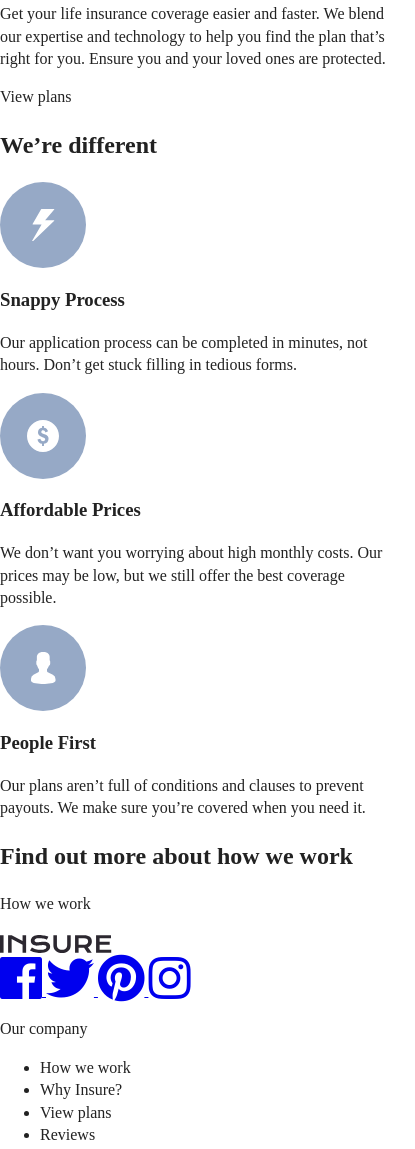
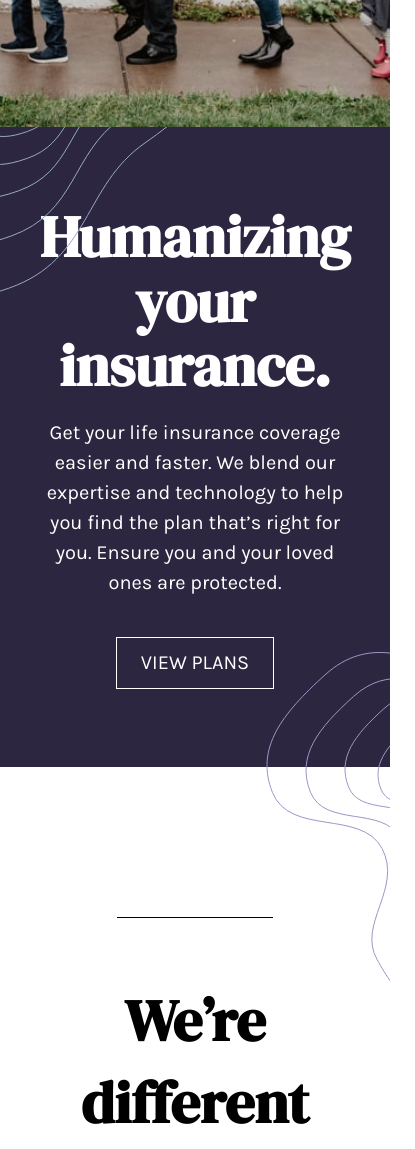
Before and after one commit to heyweber/insure, a plain HTML site: page index.html in a window 390 px wide. Shown: the part 657-1806 px from the top of the page, 415 px wide, since content can reach past the window. Drawn offline with nearby package versions, Linux system fonts and the light colour scheme; files that its build step writes are made by us from their sources.

Commit message:
Lots of css

```diff
--- a/index.html
+++ b/index.html
@@ -9,7 +9,7 @@
   <title>Frontend Mentor | Insure landing page</title>
 
   <link rel="stylesheet" href="css/normalize.css">
-  <link rel="stylesheet" href="css/main.css">
+  <link rel="stylesheet" href="main.css">
 
   <!-- Google Fonts -->
   <link href="https://fonts.googleapis.com/css?family=DM+Serif+Display|Karla:400,700&display=swap" rel="stylesheet">
@@ -32,27 +32,41 @@
 <body>
 <main>
   <nav>
-    <ul>
-      <li>How we work</li>
-      <li>Blog</li>
-      <li>Account</li>
-      <li>View plans</li>
-    </ul>
+    <li>
+      <figure id="logo">
+        <img src="img/logo.svg" target="_blank" alt="Insure logo">
+      </figure>
+    </li>
+
+    <li>
+      <figure>
+        <img src="img/icon-hamburger.svg" target="_blank" alt="menu icon">
+      </figure>
+    </li>
   </nav>
 
-  <figure>
-    <img src="img/image-intro-mobile.jpg" alt="Family of four, walking hand in hand">
-  </figure>
+  <div class="hero-area"></div>
 
   <header>
-    <h1>Humanizing your insurance.</h1>
 
-    <p>Get your life insurance coverage easier and faster. We blend our expertise
+    <div class="left-squiggle"></div>
+
+    <div class="content-wrapper">
+      <h1>Humanizing your insurance.</h1>
+
+        <p>Get your life insurance coverage easier and faster. We blend our expertise
   and technology to help you find the plan that’s right for you. Ensure you
   and your loved ones are protected.</p>
 
-    <p>View plans</p>
+        <p id="plans">View plans</p>
+
+    </div>
+
+    <div class="right-squiggle"></div>
+
   </header>
+
+  <div class="divider"></div>
 
   <section class="main-content">
     <h2>We’re different</h2>
@@ -87,29 +101,36 @@
 
     <p>How we work</p>
 
+    </aside>
+
+    <div class="work-squiggle"></div>
+
+    <section id="contact">
     <div id="logo">
-      <img src="img/logo.svg">
+      <figure>
+        <img src="img/logo.svg">
+      </figure>
     </div>
 
     <div id="social">
       <a href="http://facebook.com" target="_blank" rel="noopener">
-      <i class="fab fa-facebook fa-3x"></i>
+      <i class="fab fa-facebook fa-2x"></i>
       </a>
 
       <a href="http://twitter.com" target="_blank" rel="noopener">
-      <i class="fab fa-twitter fa-3x"></i>
+      <i class="fab fa-twitter fa-2x"></i>
       </a>
 
       <a href="http://pinterst.com" target="_blank" rel="noopener">
-      <i class="fab fa-pinterest fa-3x"></i>
+      <i class="fab fa-pinterest fa-2x"></i>
       </a>
 
       <a href="http://instagram.com" target="_blank" rel="noopener">
-      <i class="fab fa-instagram fa-3x"></i>
+      <i class="fab fa-instagram fa-2x"></i>
       </a>
     </div>
+  </section>
 
-  </aside>
 </main>
 
 <footer>
--- a/main.css
+++ b/main.css
@@ -97,6 +97,210 @@ textarea {
 /* ==========================================================================
    Author's custom styles
    ========================================================================== */
+
+   html {
+    font-size: 16px;
+    height: 100%;
+  }
+
+  body {
+    font-size: 1em;
+    font-family: 'Karla', sans-serif;
+    color: black;
+    text-align: center;
+    margin: 0 auto;
+    height: 100%;
+  }
+
+  nav {
+    padding: 15px 0;
+    width: 95%;
+    display: flex;
+    justify-content: space-between;
+    list-style-type: none;
+    margin: 0;
+  }
+
+  .hero-area {
+    background: url(img/image-intro-mobile.jpg);
+    background-size: cover;
+    background-position: center;
+    min-height: 500px;
+  }
+
+  .content-wrapper {
+    background-color: hsl(256, 26%, 20%);
+    height: 100%;
+    display: flex;
+    align-items: center;
+    justify-content: center;
+    flex-flow: wrap;
+    margin-top: -165px;
+  }
+
+  .left-squiggle {
+    background: left;
+    background-image: url(img/bg-pattern-intro-left-mobile.svg);
+    height: 165px;
+    background-repeat: no-repeat;
+    position: relative;
+  }
+
+  h1 {
+    font-size: 3.65em;
+    font-family: 'DM Serif Display', serif;
+    color: white;
+    line-height: 1.1;
+    width: 85%;
+    margin-top:20%;
+    margin-bottom: 0;
+  }
+
+  header p {
+    color: white;
+    font-family: 'Karla', sans-serif;
+    font-size: 1.25em;
+    font-weight: 400;
+    line-height: 1.5;
+    width: 80%;
+    margin: auto;
+    margin: 5%;
+  }
+
+  #plans {
+    border: 1px solid white;
+    text-transform: uppercase;
+    width: 35%;
+    padding: 10px;
+    margin-bottom: 20%;
+  }
+
+  .right-squiggle {
+    background-position: right;
+    background-image: url(img/bg-pattern-intro-right-mobile.svg);
+    height: 400px;
+    background-repeat: no-repeat;
+    position: relative;
+    margin-top: -150px;
+  }
+
+  .divider {
+    background-color: black;
+    height: 1px;
+    width: 40%;
+    margin-left: 30%;
+    margin-top: -100px;
+  }
+
+  .main-content {
+    margin-top: -50px;
+    display: block;
+    width: 80%;
+    margin: auto;
+  }
+
+  h2 {
+    margin-top: 20%;
+    font-size: 3.65em;
+    font-family: 'DM Serif Display', serif;
+  }
+
+  h3 {
+    font-size: 2em;
+    font-family: 'DM Serif Display', serif;
+  }
+
+  .main-content p {
+    font-size: 1.25em;
+    margin-bottom: 15%;
+    color: hsl(273, 4%, 51%);
+  }
+
+  .work-squiggle {
+    background-image: url(img/bg-pattern-how-we-work-mobile.svg);
+    background-position: right;
+    height: 325px;
+    background-repeat: no-repeat;
+    position: relative;
+    margin-top: -350px;
+  }
+
+  aside {
+    background-color: hsl(256, 26%, 20%);
+    height: 100%;
+    display: flex;
+    align-items: center;
+    justify-content: center;
+    flex-flow: wrap;
+  }
+
+  aside h2 {
+    font-size: 3.65em;
+    color: white;
+    line-height: 1.1;
+  }
+
+  aside p {
+    color: white;
+    font-family: 'Karla', sans-serif;
+    font-size: 1.25em;
+    font-weight: 400;
+    line-height: 1.5;
+    border: 1px solid white;
+    text-transform: uppercase;
+    width: 35%;
+    padding: 10px;
+    margin-bottom: 20%;
+  }
+
+  #contact {
+    background-image: url(img/bg-pattern-footer-mobile.svg);
+    background-position: center;
+    background-repeat: no-repeat;
+    height: 400px;
+  }
+
+  #logo {
+    padding-top: 200px;
+  }
+
+  #social {
+    margin-top: 50px;
+    margin-bottom: 100px;
+  }
+
+  #social i {
+    margin-left: 10px;
+  }
+
+  a {
+    color: hsl(273, 4%, 51%);
+    text-decoration: none;
+  }
+
+  footer {
+    font-size: .9em;
+    font-family: 'Karla', sans-serif;
+    color: hsl(270, 9%, 17%);
+    line-height: 1.4;
+    text-transform: uppercase;
+    font-weight: 700;
+  }
+
+  footer .section-title {
+    color: hsl(273, 4%, 51%);
+    text-align: center;
+    margin-top: 4%;
+    margin-bottom: 4%;
+    margin-left: 8%;
+  }
+
+  footer li {
+    list-style-type: none;
+    line-height: 2.3;
+    text-align: center;
+  }
+
 
 /* ==========================================================================
    Helper classes
```
